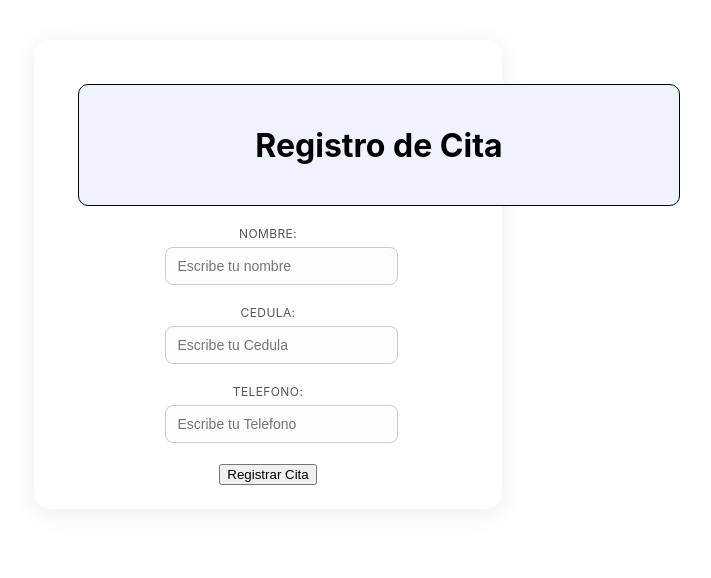
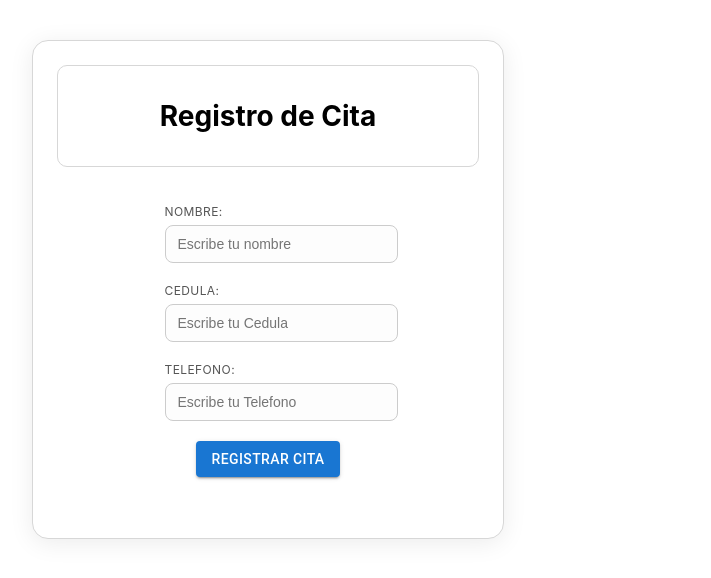
Before and after one commit to haroldiaz/APP-CITAS, a React (Create React App) app: page /Registro in a window 1280 px wide. Shown: the top 578 px of the page, without its empty margins (372-1083 px from the left). Built offline with nearby package versions, Linux system fonts and the light colour scheme.

Commit message:
style: formulario registro cita

```diff
--- a/src/Componentes/Registro.jsx
+++ b/src/Componentes/Registro.jsx
@@ -1,6 +1,6 @@
 import React, { useState, useEffect } from 'react';
 import '../Styles/Registro.css'
-
+import Button from '@mui/material/Button';
  export default function Registro(){
 
     const [nombre, setNombre] = useState('');
@@ -67,7 +67,7 @@
         return (
             <div className="container-registro">
 
-                <div className="container-banner">
+                <div className="cont-banner">
                 <h1>Registro de Cita</h1>
                 </div>
 
@@ -103,7 +103,7 @@
                             />
                         </div>
 
-                         <button type="submit" onClick={agregarCita}>Registrar Cita</button>
+                         <Button variant='contained' type="submit" onClick={agregarCita}>Registrar Cita</Button>
                     </form>
                 </div>
             </div>
--- a/src/Pages/AgendarCita.jsx
+++ b/src/Pages/AgendarCita.jsx
@@ -1,7 +1,7 @@
 import React, { useState, useEffect } from 'react';
 import '../Styles/AgendarCita.css';
 import { useNavigate } from "react-router-dom";
-
+import Button from '@mui/material/Button';
 export default function AgendarCita(){
 const navigate = useNavigate();
 
@@ -47,7 +47,7 @@
             </div>
 
             <div className="container-btn">
-                <button onClick={handleRegistrarCita}className="btn-agendar">Agregar Cita</button>
+                <Button variant="contained" onClick={handleRegistrarCita} >Agregar Cita</Button>
             </div>
             <div>
                 <table style={{ borderCollapse: "collapse", width: "100%" }}>
--- a/src/Styles/Registro.css
+++ b/src/Styles/Registro.css
@@ -1,14 +1,25 @@
 .container-registro {
   display: block;
-  max-width: 420px;
+  max-width: 620px;
   margin: 40px auto;
+  border: 1px solid rgb(215, 215, 215);
   padding: 24px;
   background-color: #ffffff;
   border-radius: 16px;
   box-shadow: 0 4px 24px rgba(0, 0, 0, 0.08);
   font-family: "Inter", sans-serif;
 }
+.cont-banner{
+  width: 420px;
+  border-radius: 10px;
+  height: 100px;
+  border: 1px solid rgb(215, 215, 215);
+  background-color: rgb(255, 255, 255);
+  font-size: 14px;
 
+  justify-content: center;
+  align-items: center;
+}
 .inputs {
   display: block;
   width: 100%;
@@ -17,6 +28,7 @@
 
 .inputs label {
   display: block;
+  text-align: left;
   font-size: 12px;
   color: #555;
   margin-bottom: 6px;
@@ -40,3 +52,10 @@
   border-color: #1976d2;
   box-shadow: 0 0 0 2px rgba(25, 118, 210, 0.2);
 }
+
+.container-formulario
+{
+
+  padding: 4%;
+  margin: 20px;
+}
```
Also changed, not shown: 1 other file (tests, documents, lock files or other folders). Lines whose indentation alone changed are shown as unchanged.
